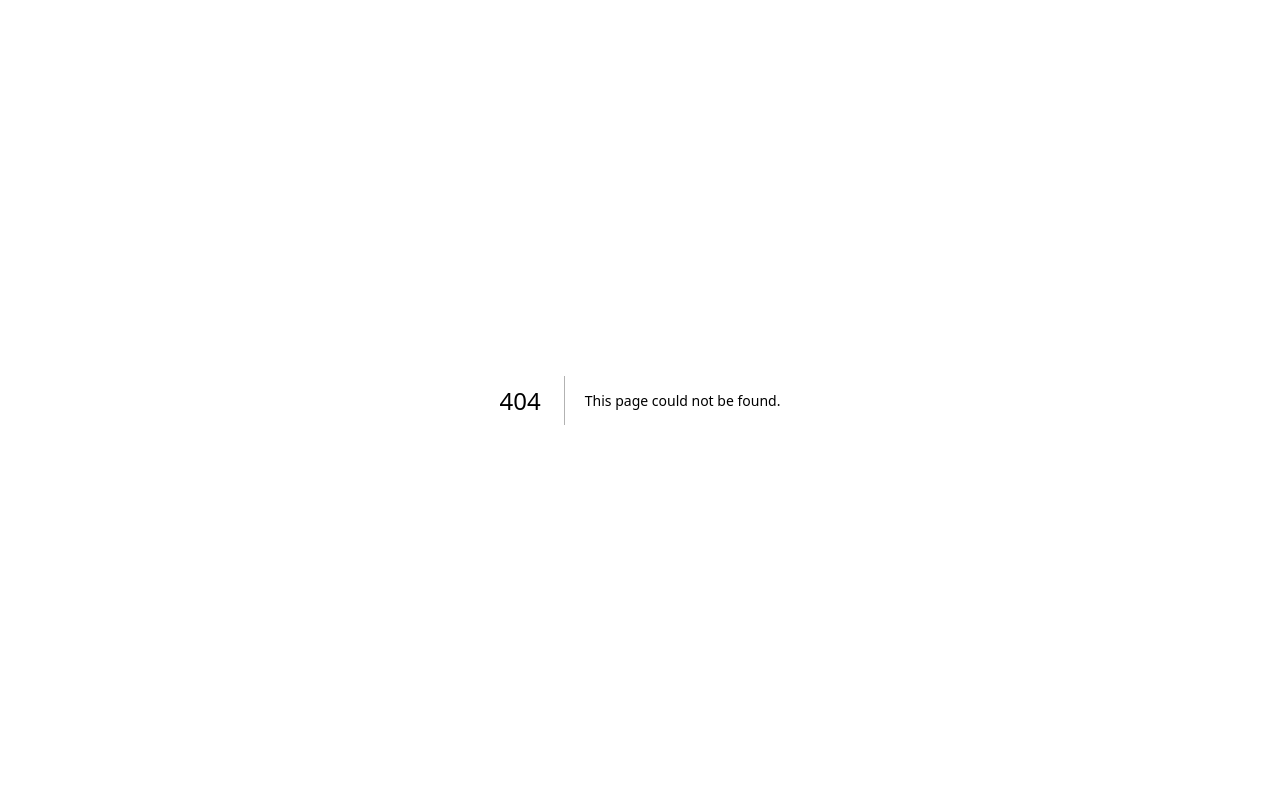
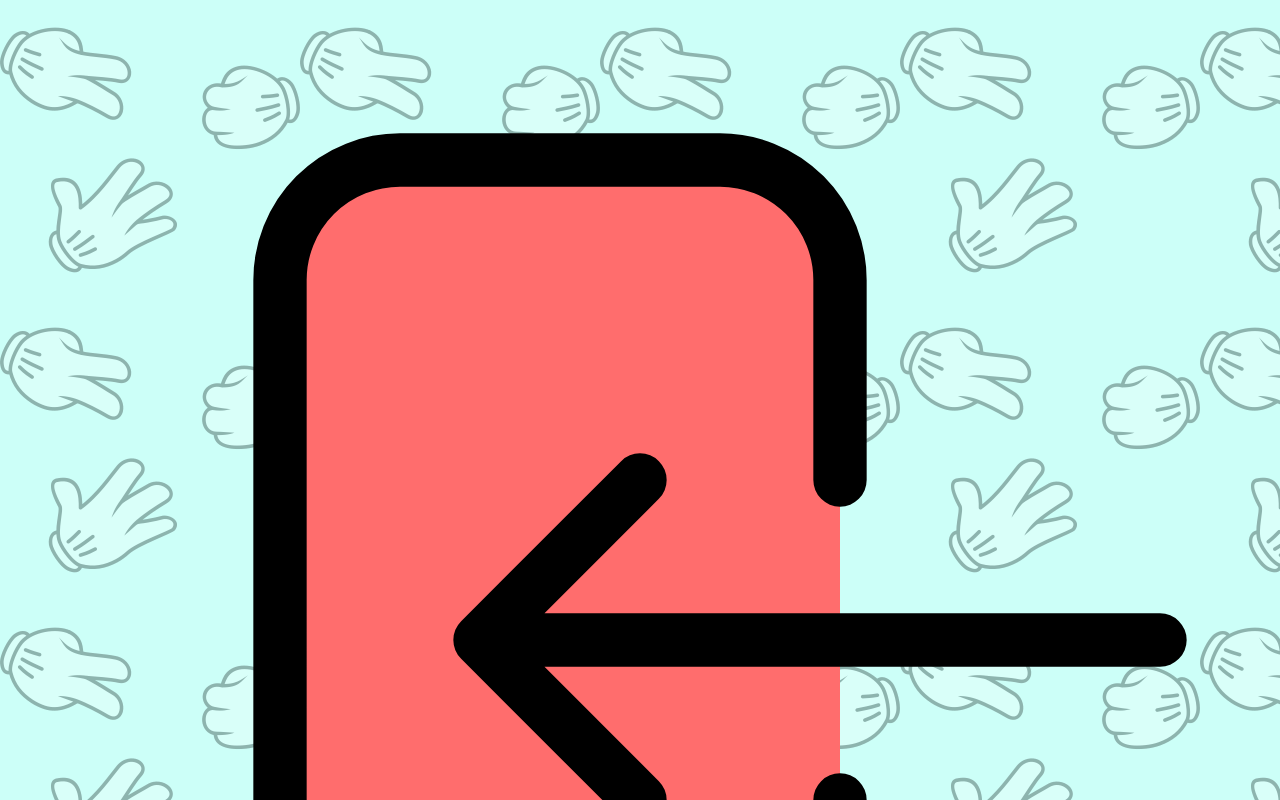
Before and after one commit to bhail300/WebDev3_RPS, a Next.js app in the folder rps/: page /components/icons/backIcon in a window 1280 px wide. Before the commit this address had no page. Shown: the top 800 px of the page. Built offline with nearby package versions, Linux system fonts and the light colour scheme; a web font is replaced by a local one.

Commit message:
created back icon comp

```diff
--- /dev/null
+++ b/rps/pages/components/icons/backIcon.js
@@ -0,0 +1,12 @@
+import React from "react";
+
+const BackIcon = ({ className }) =>{
+    return(
+      <svg xmlns="http://www.w3.org/2000/svg" fill="#FF6D6D" viewBox="0 0 24 24" strokeWidth="1" stroke="black" className={className}>
+  <path strokeLinecap="round" strokeLinejoin="round" d="M15.75 9V5.25A2.25 2.25 0 0013.5 3h-6a2.25 2.25 0 00-2.25 2.25v13.5A2.25 2.25 0 007.5 21h6a2.25 2.25 0 002.25-2.25V15M12 9l-3 3m0 0l3 3m-3-3h12.75" />
+</svg>
+
+    )
+}
+
+export default BackIcon;
```
